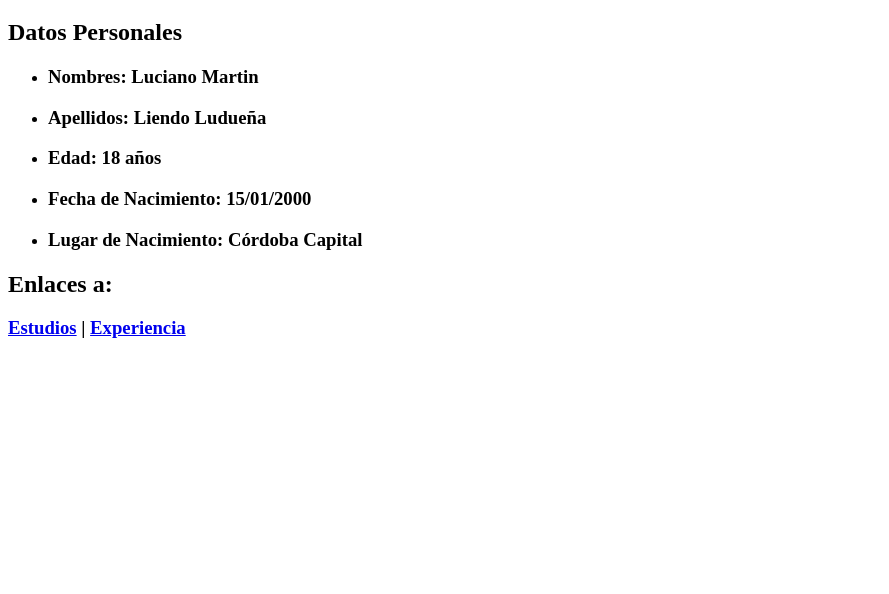
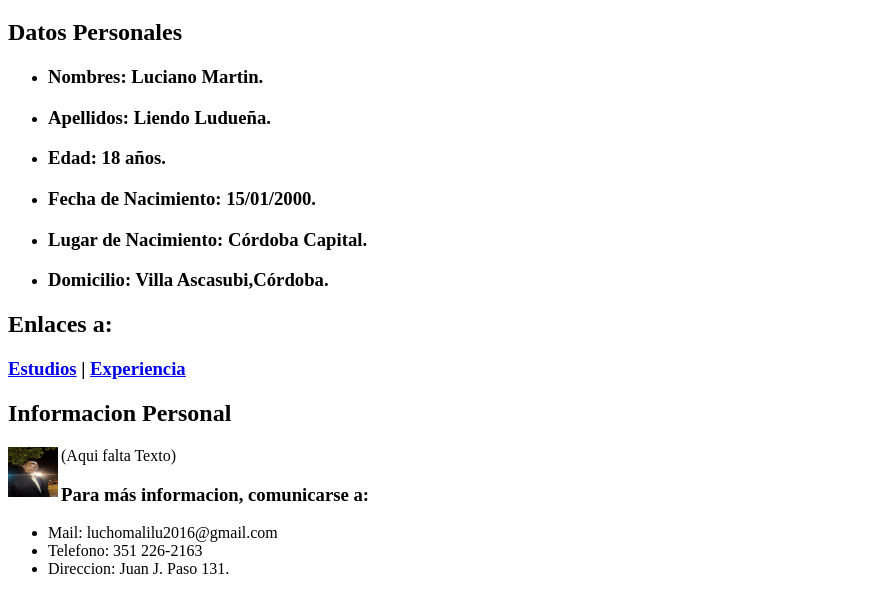
Before and after one commit to LuchoMalilu/Hoja-de-Vida---NextU, a plain HTML site: page index.html in a window 1280 px wide. Shown: the part 269-863 px from the top of the page, without its empty margins (0-889 px from the left). Before the commit the page ends 800 px from the top, so only its background shows below. Drawn offline with Linux system fonts and the light colour scheme.

Commit message:
Primera Pagina (4/4) - Primer V.Terminada
Pagina Principal Terminada. Este va a ser la base, fatan detalles pero son muy pequeños

```diff
--- a/index.html
+++ b/index.html
@@ -12,13 +12,24 @@
  <body>
    <h2>Datos Personales</h2>
    <ul>
-     <li> <h3>Nombres: Luciano Martin</h3> </li>
-     <li> <h3>Apellidos: Liendo Ludueña</h3> </li>
-     <li> <h3>Edad: 18 años</h3> </li>
-     <li> <h3>Fecha de Nacimiento: 15/01/2000</h3> </li>
-     <li> <h3>Lugar de Nacimiento: Córdoba Capital</h3> </li>
+     <li> <h3>Nombres: Luciano Martin.</h3> </li>
+     <li> <h3>Apellidos: Liendo Ludueña.</h3> </li>
+     <li> <h3>Edad: 18 años.</h3> </li>
+     <li> <h3>Fecha de Nacimiento: 15/01/2000.</h3> </li>
+     <li> <h3>Lugar de Nacimiento: Córdoba Capital.</h3> </li>
+     <li> <h3>Domicilio: Villa Ascasubi,Córdoba.</h3> </li>
    </ul>
    <h2>Enlaces a:</h2>
    <h3> <a href="estud/Estudios.html">Estudios</a>   |   <a href="exp/Experiencia.html">Experiencia</a> </h3>
+   <h2>Informacion Personal</h2>
+   <p> <img src="img/Luciano.jpeg" alt="LucianoFoto" width="50" height="50" align="left"> (Aqui falta Texto) </p>
  </body>
+ <footer>
+   <h3>Para más informacion, comunicarse a:</h3>
+   <ul>
+     <li>Mail: luchomalilu2016@gmail.com</li>
+     <li>Telefono: 351 226-2163</li>
+     <li>Direccion: Juan J. Paso 131.</li>
+   </ul>
+ </footer>
 </html>
```
Also changed, not shown: img/Luciano.jpeg (added).
